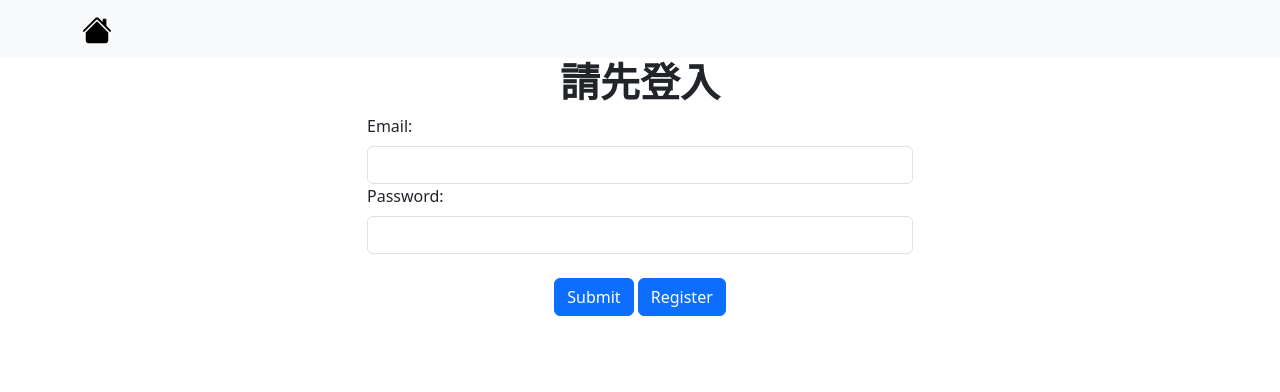
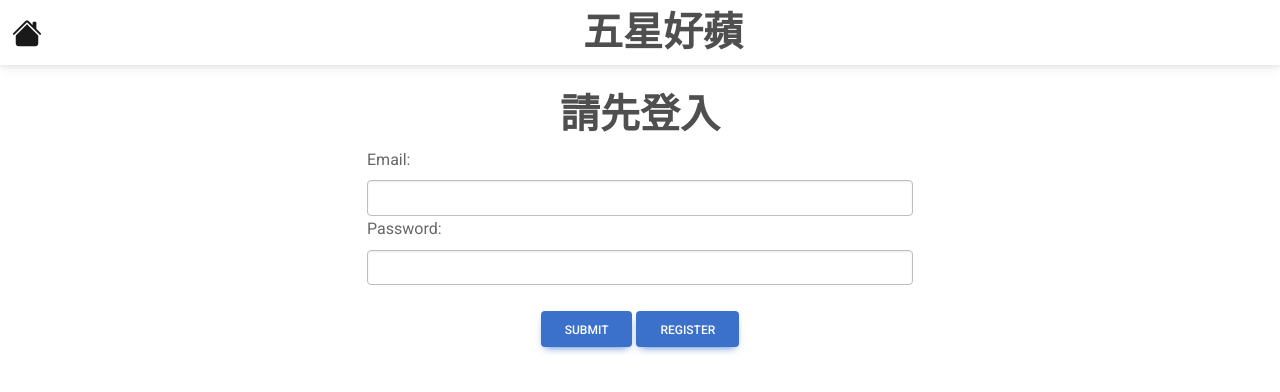
Before and after one commit to qiong-yue/1112_DBMS, a Flask app: page /login in a window 1280 px wide. Shown: the top 392 px of the page. Run offline with Flask 3, Linux system fonts and the light colour scheme; some libraries are stand-ins or nearby versions.

Commit message:
更新Log_In前端

```diff
--- a/templates/Log_In.html
+++ b/templates/Log_In.html
@@ -1,28 +1,33 @@
 <!DOCTYPE html>
 <html lang="en">
-<head>
-    <meta charset="UTF-8">
-    <meta http-equiv="X-UA-Compatible" content="IE=edge">
-    <meta name="viewport" content="width=device-width, initial-scale=1.0">
-    <link href="https://cdn.jsdelivr.net/npm/bootstrap@5.3.0-alpha3/dist/css/bootstrap.min.css" rel="stylesheet" integrity="sha384-KK94CHFLLe+nY2dmCWGMq91rCGa5gtU4mk92HdvYe+M/SXH301p5ILy+dN9+nJOZ" crossorigin="anonymous">
-    <title>Log in</title>
-    <!-- <link rel="stylesheet" href="style.css"> -->
-</head>
+    <head>
+        <meta charset="UTF-8">
+        <meta http-equiv="X-UA-Compatible" content="IE=edge">
+        <meta name="viewport" content="width=, initial-scale=1.0">
+        <!-- Font Awesome -->
+        <link href="https://cdnjs.cloudflare.com/ajax/libs/font-awesome/6.0.0/css/all.min.css" rel="stylesheet"/>
+        <!-- Google Fonts -->
+        <link href="https://fonts.googleapis.com/css?family=Roboto:300,400,500,700&display=swap" rel="stylesheet"/>
+        <!-- MDB -->
+        <link href="https://cdnjs.cloudflare.com/ajax/libs/mdb-ui-kit/6.4.0/mdb.min.css" rel="stylesheet"/>
+        <title>Log in</title>
+    </head>
 <body>
     <nav class="navbar bg-body-tertiary">
-        <div class="container">
+        <div class="container-fluid">
             <a class="navbar-brand" href="{{url_for('index')}}">
                 <svg xmlns="http://www.w3.org/2000/svg" width="30" height="30" fill="currentColor" class="bi bi-house-fill" viewBox="0 0 16 16">
                     <path d="M8.707 1.5a1 1 0 0 0-1.414 0L.646 8.146a.5.5 0 0 0 .708.708L8 2.207l6.646 6.647a.5.5 0 0 0 .708-.708L13 5.793V2.5a.5.5 0 0 0-.5-.5h-1a.5.5 0 0 0-.5.5v1.293L8.707 1.5Z"/>
                     <path d="m8 3.293 6 6V13.5a1.5 1.5 0 0 1-1.5 1.5h-9A1.5 1.5 0 0 1 2 13.5V9.293l6-6Z"/>
                 </svg>
             </a>
+            <h1 style="margin: auto;"><strong>五星好蘋</strong></h1> <h1></h1>
         </div>
     </nav>
     <div class="container">
         <div class="row">
             <div class="col"></div>
-                <div class="col-6">
+                <div class="col-6"><br>
                     <h1 class="fw-bold text-center">請先登入</h1>
                     <form action="/login" method="POST" autocomplete="off">
                         <div class="col-md-12">
@@ -35,8 +40,8 @@
                         </div>
                         <br>
                         <div class="text-center">
-                            <button type="submit" value="login" class="btn btn-primary btn-block">Submit</button>
-                            <a href="{{url_for('register')}}" class="btn btn-primary btn-block">Register</a>
+                            <button type="submit" value="login" class="btn btn-primary">Submit</button>
+                            <a href="{{url_for('register')}}" class="btn btn-primary">Register</a>
                         </div>
 
 
```
